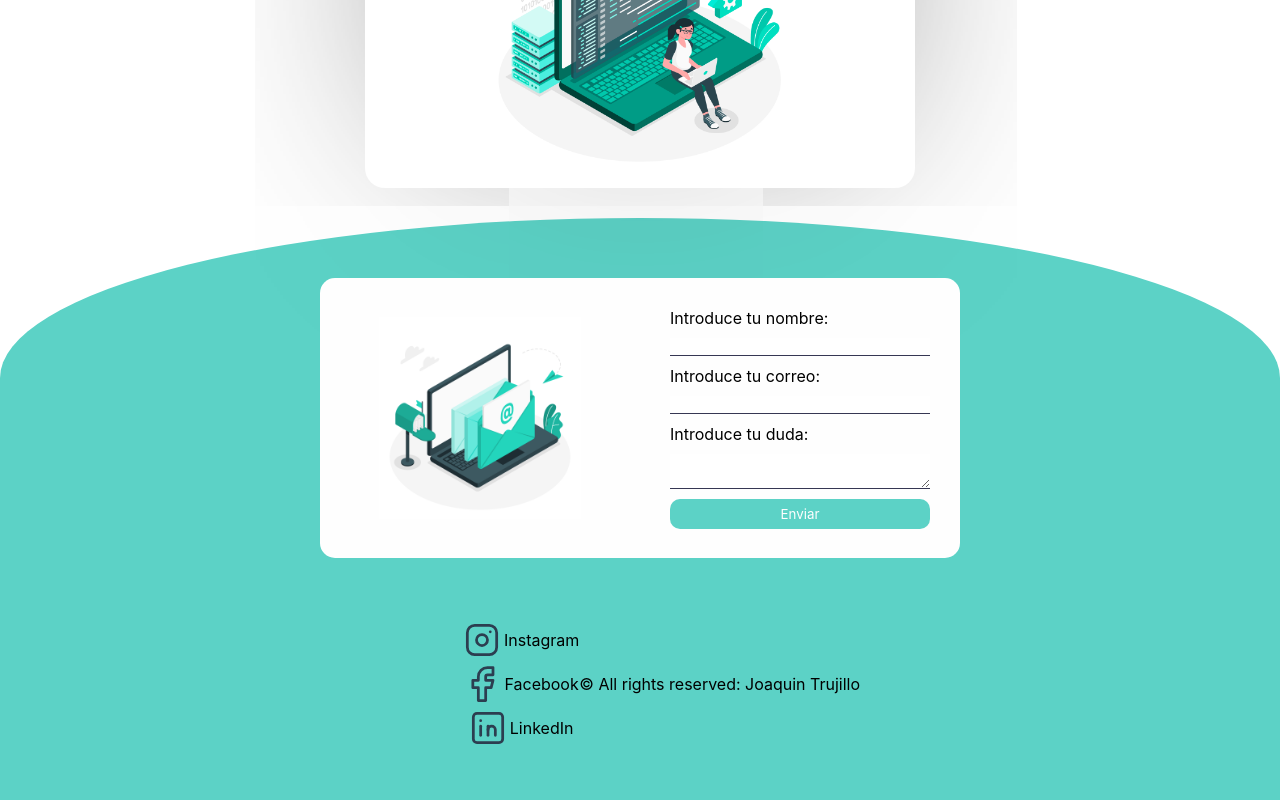
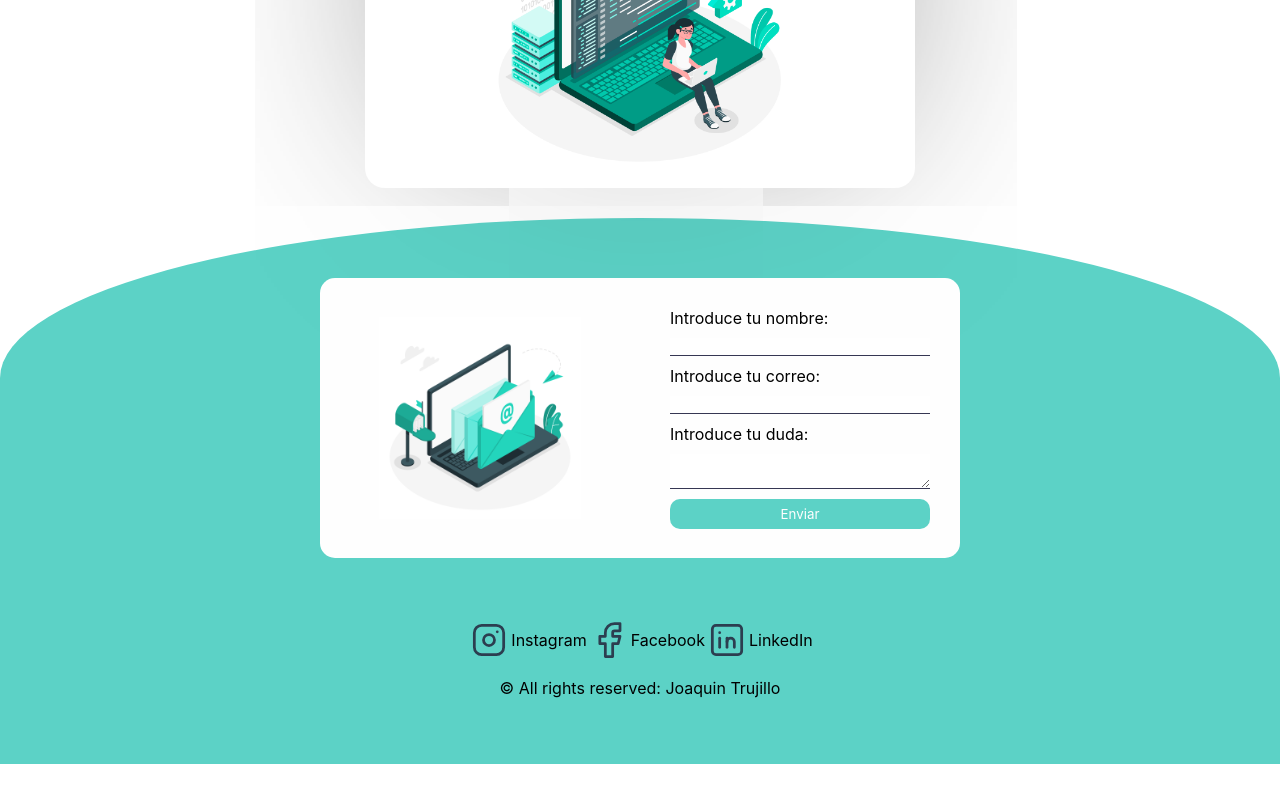
Before and after one commit to forjoa/webs4u, a React (Vite) app in the folder frontend/: page / in a window 1280 px wide. Shown: the part 1573-2373 px from the top of the page. After the commit the page ends 2337 px from the top, so only its background shows below. Built offline with nearby package versions, Linux system fonts and the light colour scheme.

Commit message:
Footer fixed

```diff
--- a/frontend/src/Footer.jsx
+++ b/frontend/src/Footer.jsx
@@ -4,9 +4,8 @@ import Instagram from './icons/Instagram.jsx'
 import Facebook from './icons/Facebook.jsx'
 import Linkedin from './icons/Linkedin.jsx'
 
-function Footer () {
+function Footer() {
     return (
-        <>
         <footer>
             <ul>
                 <li>
@@ -24,7 +23,6 @@ function Footer () {
             </ul>
             <p>© All rights reserved: Joaquin Trujillo</p>
         </footer>
-        </>
     )
 }
 
--- a/frontend/src/styles/Footer.css
+++ b/frontend/src/styles/Footer.css
@@ -12,18 +12,20 @@ footer {
     justify-content: center;
     align-items: center;
     padding-bottom: 50px;
+    flex-direction: column;
 
     & ul {
         margin: 0;
         list-style: none;
         display: flex;
-        flex-direction: column;
         align-items: center;
         justify-content: center;
+        padding: 0;
 
         & li {
             display: flex;
             align-items: center;
+            justify-content: center;
         }
     }
 }
```
Also changed, not shown: frontend/.eslintrc.cjs. Lines whose indentation alone changed are shown as unchanged.
